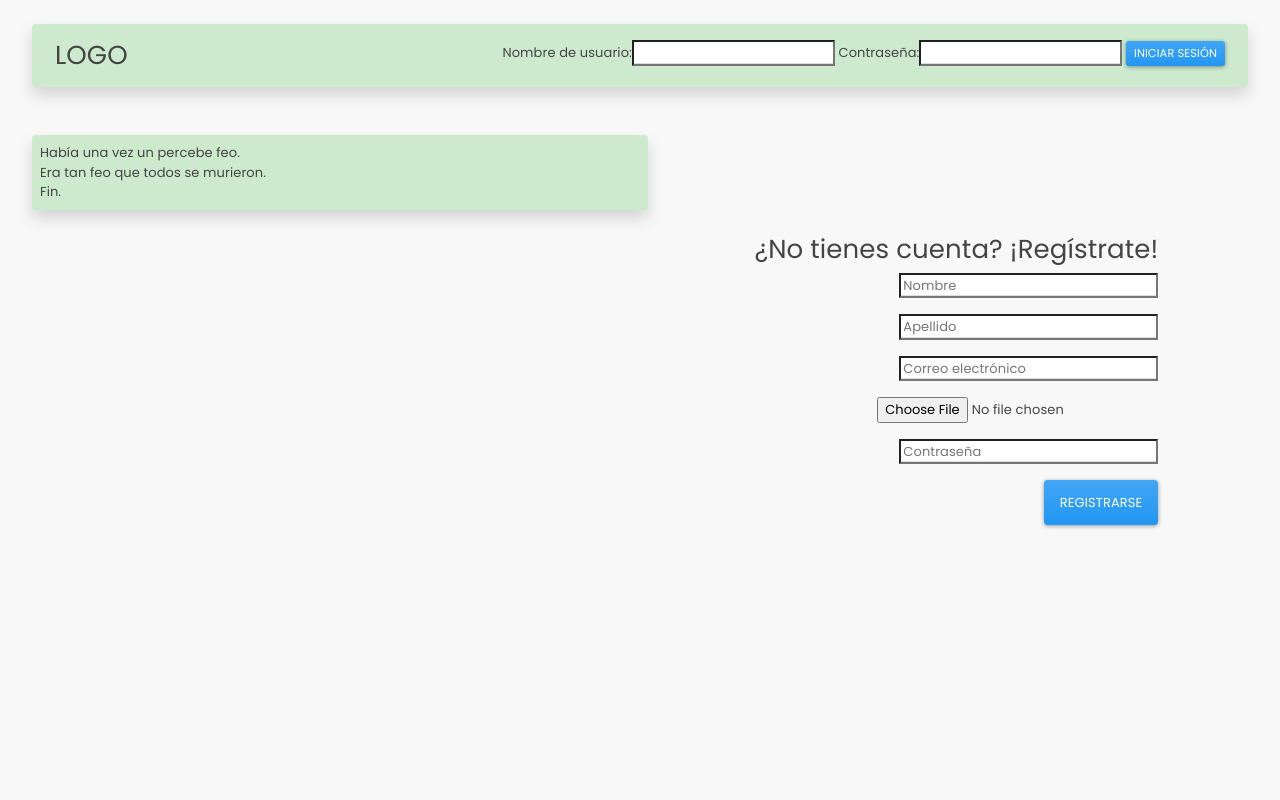
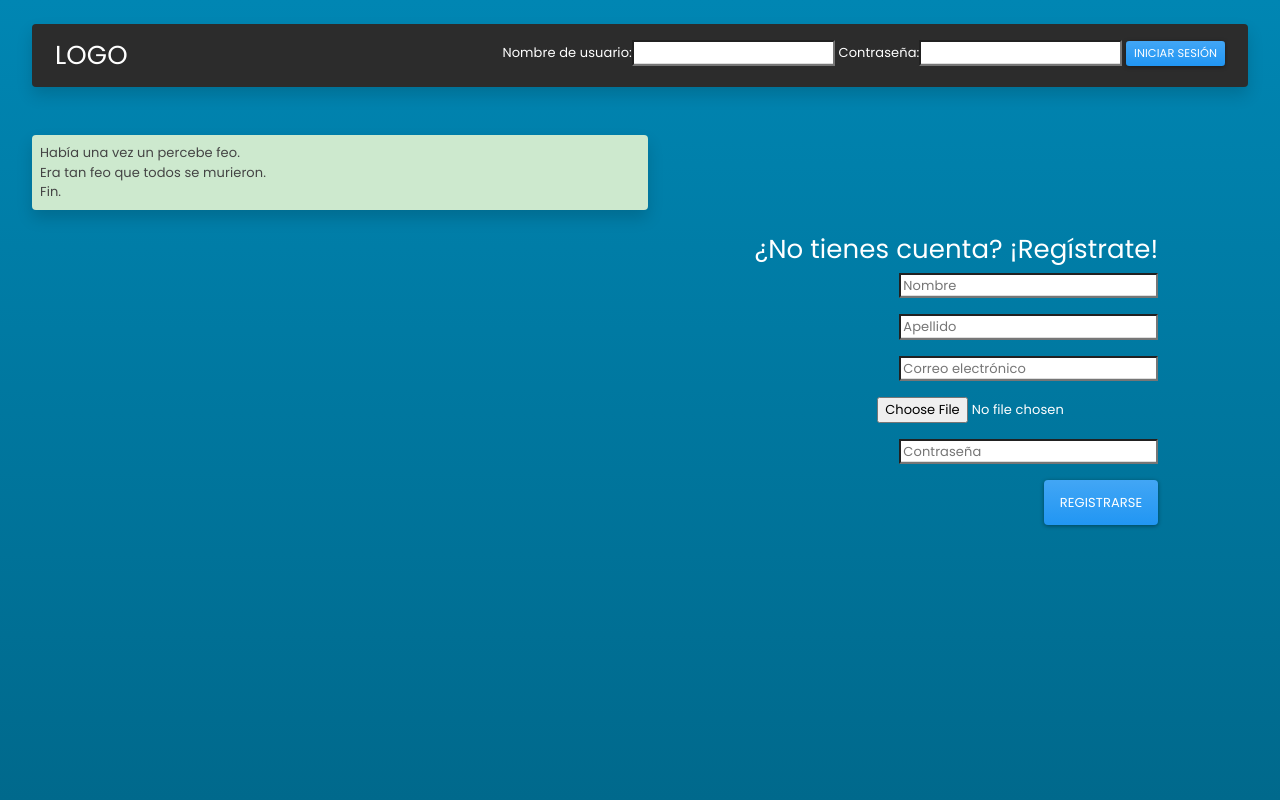
Before and after one commit to DCC-CC4401/2019-2-Turing-Completos-T4, a Django app: page / in a window 1280 px wide. Run offline with Django 3.2, Linux system fonts and the light colour scheme; some libraries are stand-ins or nearby versions.

Commit message:
Style changes.

```diff
--- a/templates/LandingPageNotLogged.html
+++ b/templates/LandingPageNotLogged.html
@@ -14,7 +14,7 @@
     <script src="https://code.jquer statiy.com/jquery-3.2.1.min.js"></script>
 </head>
 
-<body>
+<body class="bckg min-vh-100" >
 <!-- BOOTSTRAP JS, DO NOT DELETE -->
 <script
         src="https://code.jquery.com/jquery-3.3.1.slim.min.js"
@@ -30,11 +30,11 @@
 
 <!--Barra de login-->
 <div class="container-fluid text-center p-4">
-    <div class="row p-2 mx-2 rounded shadow table-success">
-        <div class="col-4 text-left">
+    <div class="row p-2 mx-2 rounded shadow headerT ">
+        <div class="col-4 text-left text-white">
             <h2 class="pt-2">LOGO</h2>
         </div>
-        <div class="col-8 text-right align-self-center">
+        <div class="col-8 text-right align-self-center text-white">
             <form method="post">
                 {% csrf_token %}
                 <!--Ingresar nombre de usuario y contraseña-->
@@ -58,7 +58,7 @@
     </div>
 </div>
 <!--Registro de usuario-->
-<div class="container-fluid text-right col-10">
+<div class="container-fluid text-right col-10 text-white">
     <h2>¿No tienes cuenta? ¡Regístrate!</h2>
     <form>
         <div class="form-group">
```
Also changed, not shown: templates/UserProfile.html (+4 -4 lines), db.sqlite3.
